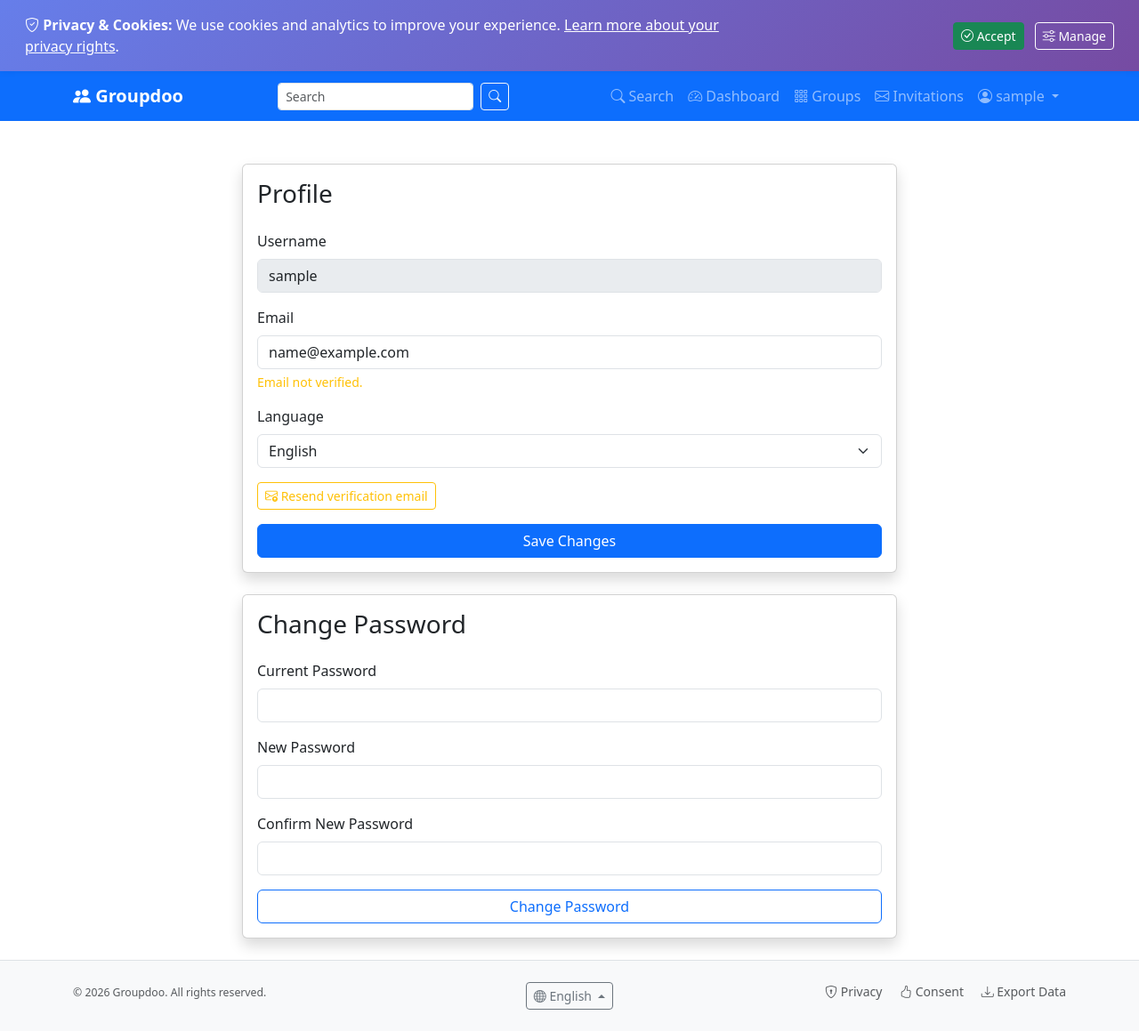
After one commit to snclucas/groupdoo, a Flask app: page /account/profile in a window 1280 px wide. The commit adds this page. Shown: the whole page at 89% size. Run offline with Flask 3, Linux system fonts and the light colour scheme; the visitor is signed in with stand-in values (Sample User, id 1); data that the repository does not hold is empty.

Commit message:
added email

```diff
--- a/app.py
+++ b/app.py
@@ -4,9 +4,12 @@ from flask import Flask, render_template, redirect, url_for, flash, request, ses
 from flask_login import LoginManager, login_user, logout_user, login_required, current_user
 from flask_babel import Babel, gettext, lazy_gettext
 from config import Config
+from email_service import EmailClient, EmailSendError, build_email_config
 from models import db, User, Group, GroupMember, GroupInvitation, Event, EventResponse, Tag, GroupTag, EventTag, GroupInviteToken
 from models import Notification, AuditLog, utcnow
 from forms import LoginForm, RegistrationForm, GroupForm, InviteUserForm, EventForm, AccountDeleteForm
+from forms import PasswordResetRequestForm, PasswordResetForm
+from forms import ProfileUpdateForm, PasswordChangeForm
 from sqlalchemy.exc import IntegrityError
 from sqlalchemy import or_
 from datetime import datetime, timedelta, timezone
@@ -229,6 +232,57 @@ def build_event_ics(event, event_url):
         'END:VCALENDAR'
     ]
     return '\r\n'.join(lines) + '\r\n'
+
+
+def get_email_client() -> EmailClient:
+    """Create an email client using current config."""
+    return EmailClient(build_email_config(Config))
+
+
+def send_templated_email(to_addr: str, subject: str, template_base: str, context: dict) -> None:
+    """Render and send a templated email (text + html)."""
+    body_text = render_template(f'emails/{template_base}.txt', **context)
+    body_html = render_template(f'emails/{template_base}.html', **context)
+    get_email_client().send_email(
+        to_addrs=to_addr,
+        subject=subject,
+        body_text=body_text,
+        body_html=body_html,
+    )
+
+
+def generate_token() -> str:
+    """Generate a random token suitable for email flows."""
+    return secrets.token_urlsafe(32)
+
+
+def ensure_email_verification(user: User) -> None:
+    """Issue a fresh email verification token if needed."""
+    if user.email_verified:
+        return
+    if not user.email_verify_token or not user.email_verify_expires_at or user.email_verify_expires_at < now_utc():
+        user.email_verify_token = generate_token()
+        user.email_verify_expires_at = now_utc() + timedelta(hours=app.config['EMAIL_VERIFY_TOKEN_HOURS'])
+        db.session.commit()
+
+
+def send_verification_email(user: User) -> None:
+    """Send a verification email for the given user."""
+    ensure_email_verification(user)
+    verify_url = url_for('verify_email', token=user.email_verify_token, _external=True)
+    send_templated_email(
+        user.email,
+        'Verify your email',
+        'verify_email',
+        {'user': user, 'verify_url': verify_url}
+    )
+
+
+def ensure_password_reset_token(user: User) -> None:
+    """Issue a fresh password reset token."""
+    user.password_reset_token = generate_token()
+    user.password_reset_expires_at = now_utc() + timedelta(hours=app.config['EMAIL_PASSWORD_RESET_HOURS'])
+    db.session.commit()
 
 
 @login_manager.user_loader
@@ -307,6 +361,15 @@ def login():
             flash('Invalid username or password', 'danger')
             return redirect(url_for('login'))
 
+        if not user.email_verified:
+            session['pending_verify_email'] = user.email
+            try:
+                send_verification_email(user)
+            except EmailSendError:
+                pass
+            flash('Please verify your email before logging in. Check your inbox for a verification link.', 'warning')
+            return redirect(url_for('login'))
+
         user.failed_login_attempts = 0
         user.locked_until = None
         db.session.commit()
@@ -337,13 +400,112 @@ def register():
     if form.validate_on_submit():
         user = User(username=form.username.data, email=form.email.data)
         user.set_password(form.password.data)
+        user.email_verified = False
+        user.email_verify_token = generate_token()
+        user.email_verify_expires_at = now_utc() + timedelta(hours=app.config['EMAIL_VERIFY_TOKEN_HOURS'])
         db.session.add(user)
         db.session.commit()
 
-        flash('Congratulations, you are now registered! Please log in.', 'success')
+        try:
+            send_verification_email(user)
+        except EmailSendError:
+            pass
+
+        flash('Registration successful. Please check your email to verify your account.', 'success')
         return redirect(url_for('login'))
 
     return render_template('register.html', form=form)
+
+
+@app.route('/verify-email/<token>')
+def verify_email(token):
+    """Verify a user's email address"""
+    user = User.query.filter_by(email_verify_token=token).first()
+    if not user or not user.email_verify_expires_at or user.email_verify_expires_at < now_utc():
+        flash('This verification link is invalid or has expired.', 'danger')
+        return redirect(url_for('login'))
+
+    user.email_verified = True
+    user.email_verify_token = None
+    user.email_verify_expires_at = None
+    db.session.commit()
+
+    session.pop('pending_verify_email', None)
+    flash('Your email has been verified. You can now log in.', 'success')
+    return redirect(url_for('login'))
+
+
+@app.route('/verify-email/resend')
+@limiter.limit("5 per hour")
+def resend_verification():
+    """Resend a verification email"""
+    email = (request.args.get('email') or session.get('pending_verify_email') or '').strip()
+    if not email:
+        flash('Please enter your email on the login page to resend verification.', 'info')
+        return redirect(url_for('login'))
+
+    user = User.query.filter_by(email=email).first()
+    if not user:
+        flash('If that email exists, a verification link has been sent.', 'info')
+        return redirect(url_for('login'))
+
+    if user.email_verified:
+        flash('Your email is already verified. You can log in.', 'success')
+        return redirect(url_for('login'))
+
+    try:
+        send_verification_email(user)
+    except EmailSendError:
+        pass
+
+    session['pending_verify_email'] = user.email
+    flash('A new verification email has been sent.', 'info')
+    return redirect(url_for('login'))
+
+
+@app.route('/password-reset', methods=['GET', 'POST'])
+@limiter.limit("5 per hour")
+def password_reset_request():
+    """Request a password reset link"""
+    form = PasswordResetRequestForm()
+    if form.validate_on_submit():
+        user = User.query.filter_by(email=form.email.data).first()
+        if user:
+            ensure_password_reset_token(user)
+            reset_url = url_for('password_reset_confirm', token=user.password_reset_token, _external=True)
+            try:
+                send_templated_email(
+                    user.email,
+                    'Reset your password',
+                    'reset_password',
+                    {'user': user, 'reset_url': reset_url}
+                )
+            except EmailSendError:
+                pass
+        flash('If that email exists, a reset link has been sent.', 'info')
+        return redirect(url_for('login'))
+
+    return render_template('auth/reset_request.html', form=form)
+
+
+@app.route('/password-reset/<token>', methods=['GET', 'POST'])
+def password_reset_confirm(token):
+    """Confirm a password reset"""
+    form = PasswordResetForm()
+    user = User.query.filter_by(password_reset_token=token).first()
+    if not user or not user.password_reset_expires_at or user.password_reset_expires_at < now_utc():
+        flash('This password reset link is invalid or has expired.', 'danger')
+        return redirect(url_for('password_reset_request'))
+
+    if form.validate_on_submit():
+        user.set_password(form.password.data)
+        user.password_reset_token = None
+        user.password_reset_expires_at = None
+        db.session.commit()
+        flash('Your password has been updated. You can now log in.', 'success')
+        return redirect(url_for('login'))
+
+    return render_template('auth/reset_password.html', form=form, token=token)
 
 
 @app.route('/logout')
@@ -1379,7 +1541,12 @@ def account_delete():
 
             new_owner_member = other_members[0]
             group.owner_id = new_owner_member.user_id
+
+            # Ensure new owner is an admin
             new_owner_member.role = 'admin'
+
+            db.session.commit()
+
             log_audit('group_owner_transfer', f'Transferred ownership to user {new_owner_member.user_id} in group {group.id}', user_id=user_id)
             db.session.add(Notification(
                 user_id=new_owner_member.user_id,
@@ -1398,6 +1565,65 @@ def account_delete():
         return redirect(url_for('index'))
 
     return render_template('account/delete.html', form=form)
+
+
+@app.route('/account/profile', methods=['GET', 'POST'])
+@login_required
+def account_profile():
+    """Manage profile details and password"""
+    profile_form = ProfileUpdateForm(prefix='profile')
+    password_form = PasswordChangeForm(prefix='password')
+    profile_form.language.choices = [(code, name) for code, name in app.config['LANGUAGES'].items()]
+
+    if request.method == 'GET':
+        profile_form.email.data = current_user.email
+        profile_form.language.data = current_user.language or app.config['BABEL_DEFAULT_LOCALE']
+
+    if profile_form.submit.data and profile_form.validate():
+        new_email = profile_form.email.data.strip()
+        new_language = profile_form.language.data
+        email_changed = new_email != current_user.email
+        language_changed = new_language != current_user.language
+
+        if email_changed:
+            existing = User.query.filter(User.email == new_email, User.id != current_user.id).first()
+            if existing:
+                profile_form.email.errors.append('Email already registered. Please use a different one.')
+                return render_template('account/profile.html', profile_form=profile_form, password_form=password_form)
+            current_user.email = new_email
+            current_user.email_verified = False
+            current_user.email_verify_token = generate_token()
+            current_user.email_verify_expires_at = now_utc() + timedelta(hours=app.config['EMAIL_VERIFY_TOKEN_HOURS'])
+
+        if language_changed:
+            current_user.language = new_language
+            session['language'] = new_language
+
+        if email_changed or language_changed:
+            db.session.commit()
+            if email_changed:
+                try:
+                    send_verification_email(current_user)
+                except EmailSendError:
+                    pass
+                flash('Email updated. Please verify your new email address.', 'warning')
+            else:
+                flash('Profile updated successfully.', 'success')
+            return redirect(url_for('account_profile'))
+
+        flash('No changes to update.', 'info')
+        return redirect(url_for('account_profile'))
+
+    if password_form.submit.data and password_form.validate():
+        if not current_user.check_password(password_form.current_password.data):
+            password_form.current_password.errors.append('Current password is incorrect.')
+        else:
+            current_user.set_password(password_form.new_password.data)
+            db.session.commit()
+            flash('Password updated successfully.', 'success')
+            return redirect(url_for('account_profile'))
+
+    return render_template('account/profile.html', profile_form=profile_form, password_form=password_form)
 
 
 def slugify(value):
--- a/forms.py
+++ b/forms.py
@@ -27,6 +27,28 @@ class LoginForm(FlaskForm):
     password = PasswordField('Password', validators=[DataRequired()])
     remember_me = BooleanField('Remember Me')
     submit = SubmitField('Sign In')
+
+
+class PasswordResetRequestForm(FlaskForm):
+    """Form for requesting a password reset"""
+    email = StringField('Email', validators=[
+        DataRequired(),
+        Email(message='Invalid email address')
+    ])
+    submit = SubmitField('Send Reset Link')
+
+
+class PasswordResetForm(FlaskForm):
+    """Form for confirming a password reset"""
+    password = PasswordField('New Password', validators=[
+        DataRequired(),
+        validate_strong_password
+    ])
+    password2 = PasswordField('Confirm New Password', validators=[
+        DataRequired(),
+        EqualTo('password', message='Passwords must match')
+    ])
+    submit = SubmitField('Reset Password')
 
 
 class RegistrationForm(FlaskForm):
@@ -60,6 +82,30 @@ class RegistrationForm(FlaskForm):
         user = User.query.filter_by(email=email.data).first()
         if user:
             raise ValidationError('Email already registered. Please use a different one.')
+
+
+class ProfileUpdateForm(FlaskForm):
+    """Form for updating account profile details"""
+    email = StringField('Email', validators=[
+        DataRequired(),
+        Email(message='Invalid email address')
+    ])
+    language = SelectField('Language', validators=[DataRequired()])
+    submit = SubmitField('Save Changes')
+
+
+class PasswordChangeForm(FlaskForm):
+    """Form for changing the current user's password"""
+    current_password = PasswordField('Current Password', validators=[DataRequired()])
+    new_password = PasswordField('New Password', validators=[
+        DataRequired(),
+        validate_strong_password
+    ])
+    new_password2 = PasswordField('Confirm New Password', validators=[
+        DataRequired(),
+        EqualTo('new_password', message='Passwords must match')
+    ])
+    submit = SubmitField('Change Password')
 
 
 class GroupForm(FlaskForm):
--- a/models.py
+++ b/models.py
@@ -20,6 +20,11 @@ class User(UserMixin, db.Model):
     email = db.Column(db.String(120), unique=True, nullable=False, index=True)
     password_hash = db.Column(db.String(255), nullable=False)
     language = db.Column(db.String(10), nullable=True, default='en')
+    email_verified = db.Column(db.Boolean, default=False, nullable=False)
+    email_verify_token = db.Column(db.String(64), nullable=True, index=True)
+    email_verify_expires_at = db.Column(db.DateTime(timezone=True), nullable=True)
+    password_reset_token = db.Column(db.String(64), nullable=True, index=True)
+    password_reset_expires_at = db.Column(db.DateTime(timezone=True), nullable=True)
     created_at = db.Column(db.DateTime(timezone=True), default=utcnow)
     updated_at = db.Column(db.DateTime(timezone=True), default=utcnow, onupdate=utcnow)
     failed_login_attempts = db.Column(db.Integer, default=0, nullable=False)
--- /dev/null
+++ b/templates/account/profile.html
@@ -0,0 +1,111 @@
+{% extends "base.html" %}
+
+{% block title %}Account Profile - Groupdoo{% endblock %}
+
+{% block content %}
+<div class="row justify-content-center mt-4">
+    <div class="col-lg-8">
+        <div class="card shadow mb-4">
+            <div class="card-body">
+                <h3 class="card-title mb-4">Profile</h3>
+                <form method="POST" action="{{ url_for('account_profile') }}">
+                    {{ profile_form.hidden_tag() }}
+
+                    <div class="mb-3">
+                        <label class="form-label">Username</label>
+                        <input type="text" class="form-control" value="{{ current_user.username }}" disabled>
+                    </div>
+
+                    <div class="mb-3">
+                        {{ profile_form.email.label(class="form-label") }}
+                        {{ profile_form.email(class="form-control" + (" is-invalid" if profile_form.email.errors else "")) }}
+                        {% if profile_form.email.errors %}
+                            <div class="invalid-feedback">
+                                {% for error in profile_form.email.errors %}
+                                    <span>{{ error }}</span>
+                                {% endfor %}
+                            </div>
+                        {% endif %}
+                        {% if not current_user.email_verified %}
+                        <div class="form-text text-warning">Email not verified.</div>
+                        {% endif %}
+                    </div>
+
+                    <div class="mb-3">
+                        {{ profile_form.language.label(class="form-label") }}
+                        {{ profile_form.language(class="form-select" + (" is-invalid" if profile_form.language.errors else "")) }}
+                        {% if profile_form.language.errors %}
+                            <div class="invalid-feedback">
+                                {% for error in profile_form.language.errors %}
+                                    <span>{{ error }}</span>
+                                {% endfor %}
+                            </div>
+                        {% endif %}
+                    </div>
+
+                    {% if not current_user.email_verified %}
+                    <div class="mb-3">
+                        <a class="btn btn-outline-warning btn-sm" href="{{ url_for('resend_verification', email=current_user.email) }}">
+                            <i class="bi bi-envelope-arrow-up"></i> Resend verification email
+                        </a>
+                    </div>
+                    {% endif %}
+
+                    <div class="d-grid">
+                        {{ profile_form.submit(class="btn btn-primary") }}
+                    </div>
+                </form>
+            </div>
+        </div>
+
+        <div class="card shadow">
+            <div class="card-body">
+                <h3 class="card-title mb-4">Change Password</h3>
+                <form method="POST" action="{{ url_for('account_profile') }}">
+                    {{ password_form.hidden_tag() }}
+
+                    <div class="mb-3">
+                        {{ password_form.current_password.label(class="form-label") }}
+                        {{ password_form.current_password(class="form-control" + (" is-invalid" if password_form.current_password.errors else "")) }}
+                        {% if password_form.current_password.errors %}
+                            <div class="invalid-feedback">
+                                {% for error in password_form.current_password.errors %}
+                                    <span>{{ error }}</span>
+                                {% endfor %}
+                            </div>
+                        {% endif %}
+                    </div>
+
+                    <div class="mb-3">
+                        {{ password_form.new_password.label(class="form-label") }}
+                        {{ password_form.new_password(class="form-control" + (" is-invalid" if password_form.new_password.errors else "")) }}
+                        {% if password_form.new_password.errors %}
+                            <div class="invalid-feedback">
+                                {% for error in password_form.new_password.errors %}
+                                    <span>{{ error }}</span>
+                                {% endfor %}
+                            </div>
+                        {% endif %}
+                    </div>
+
+                    <div class="mb-3">
+                        {{ password_form.new_password2.label(class="form-label") }}
+                        {{ password_form.new_password2(class="form-control" + (" is-invalid" if password_form.new_password2.errors else "")) }}
+                        {% if password_form.new_password2.errors %}
+                            <div class="invalid-feedback">
+                                {% for error in password_form.new_password2.errors %}
+                                    <span>{{ error }}</span>
+                                {% endfor %}
+                            </div>
+                        {% endif %}
+                    </div>
+
+                    <div class="d-grid">
+                        {{ password_form.submit(class="btn btn-outline-primary") }}
+                    </div>
+                </form>
+            </div>
+        </div>
+    </div>
+</div>
+{% endblock %}
--- a/templates/base.html
+++ b/templates/base.html
@@ -90,6 +90,11 @@
                             <i class="bi bi-person-circle"></i> {{ current_user.username }}
                         </a>
                         <ul class="dropdown-menu dropdown-menu-end">
+                            <li>
+                                <a class="dropdown-item" href="{{ url_for('account_profile') }}">
+                                    <i class="bi bi-person-gear"></i> {{ _('Profile') }}
+                                </a>
+                            </li>
                             <li>
                                 <a class="dropdown-item text-danger" href="{{ url_for('account_delete') }}">
                                     <i class="bi bi-trash"></i> {{ _('Delete Account') }}
--- /dev/null
+++ b/templates/emails/reset_password.html
@@ -0,0 +1,5 @@
+<p>Hello {{ user.username }},</p>
+<p>We received a request to reset your Groupdoo password. Use the link below to set a new password:</p>
+<p><a href="{{ reset_url }}">Reset your password</a></p>
+<p>If you did not request a reset, you can ignore this email.</p>
+<p>Thanks,<br>Groupdoo</p>
--- /dev/null
+++ b/templates/emails/verify_email.html
@@ -0,0 +1,5 @@
+<p>Hello {{ user.username }},</p>
+<p>Please verify your Groupdoo account by clicking the link below:</p>
+<p><a href="{{ verify_url }}">Verify your email</a></p>
+<p>If you did not create an account, you can ignore this email.</p>
+<p>Thanks,<br>Groupdoo</p>
```
Also changed, not shown: config.py (+17 -0 lines), templates/auth/reset_password.html (added, +51 -0 lines), templates/auth/reset_request.html (added, +40 -0 lines), templates/emails/reset_password.txt (added, +10 -0 lines), templates/emails/verify_email.txt (added, +10 -0 lines), templates/login.html (+10 -0 lines), README.md.
